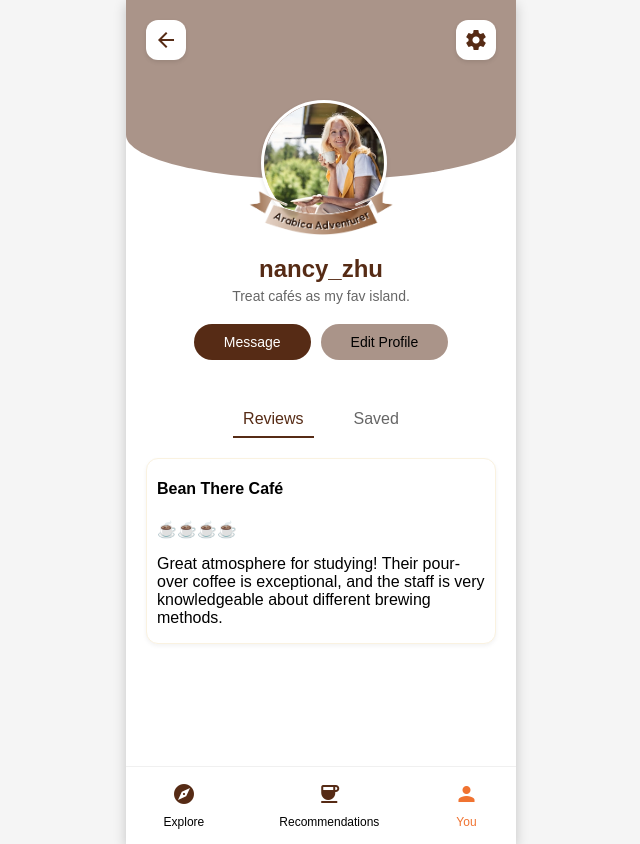
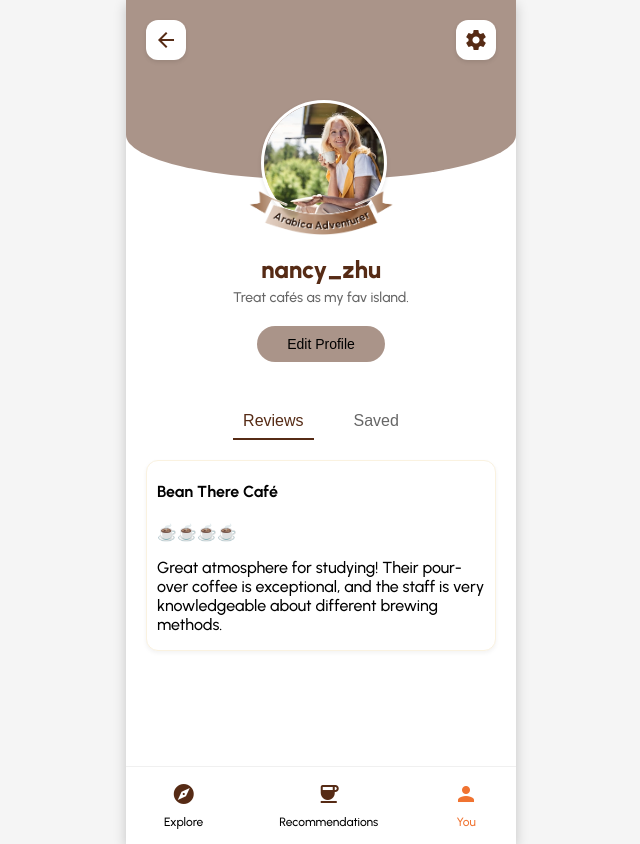
Before and after one commit to lina-sheridanimm/Muse_Coffee_App, a PHP site: page /user-page.php in a window 1280 px wide. Shown: the whole page, without its empty margins (319-959 px from the left). Run offline with PHP 8.4, Linux system fonts and the light colour scheme; a user stored in the database is signed in; data comes from the database, SQL or seed files in the repository.

Commit message:
done connecting! adding review functions now

```diff
--- a/filter/fetch_cafes.php
+++ b/filter/fetch_cafes.php
@@ -34,8 +34,6 @@ $sql = "
     LEFT JOIN cafe_amenities ca ON bc.cafe_id = ca.cafe_id
     GROUP BY bc.cafe_id
 ";
-
-// cant do open/close for the list cuz not all cafes have the hours data :'(
 
 $result = $conn->query($sql);
 
--- a/filter/filter.js
+++ b/filter/filter.js
@@ -62,7 +62,7 @@ function listCafes(filter = null) {
 
                 const cafeName = document.createElement('h2');
                 cafeName.classList.add('cafeName');
-                cafeName.innerHTML = cafe.name;
+                cafeName.innerHTML = `<a href="../profile/cafe_profile.html?id=${cafe.id}">${cafe.name}</a>`;
                 cafeDiv.appendChild(cafeName);
 
                 const cafeRating = document.createElement('span');
@@ -220,7 +220,7 @@ function listCafesMultiple() {
 
                     const cafeName = document.createElement('h2');
                     cafeName.classList.add('cafeName');
-                    cafeName.innerHTML = cafe.name;
+                    cafeName.innerHTML = `<a href="../profile/cafe_profile.html?id=${cafe.id}">${cafe.name}</a>`;
                     cafeDiv.appendChild(cafeName);
 
                     const cafeRating = document.createElement('span');
--- a/profile/cafe-page-api.php
+++ b/profile/cafe-page-api.php
@@ -1,5 +1,7 @@
 <?php
 require_once '../config/db.php';
+
+session_start();
 // Simulated API response
 header('Content-Type: application/json');
 
--- a/profile/css/cafe_profile.css
+++ b/profile/css/cafe_profile.css
@@ -499,7 +499,6 @@ body {
     border-radius: var(--radius-md);
     padding: var(--spacing-md);
     margin-bottom: var(--spacing-md);
-    cursor: pointer;
     transition: transform 0.2s ease;
 }
 
--- a/profile/css/user_profile.css
+++ b/profile/css/user_profile.css
@@ -24,6 +24,7 @@
 
 /* Base styles */
 body {
+    font-family: 'Urbanist', sans-serif;
     margin: 0;
     padding: 0;
     display: flex;
--- a/profile/js/cafe_profile.js
+++ b/profile/js/cafe_profile.js
@@ -260,7 +260,7 @@ class TabSwitcher {
 
             if (data.status === 'success') {
                 const reviewsHTML = data.reviews.map(review => `
-                    <div class="review-card" onclick="window.location.href='user-page.php?id=${review.user_id}'">
+                    <div class="review-card">
                         <div class="review-header">
                             <img src="assets/users/${review.portrait_image}" alt="${review.user_name}" class="reviewer-image">
                             <div class="reviewer-info">
--- a/profile/user-page.php
+++ b/profile/user-page.php
@@ -48,6 +48,10 @@ try {
 <!DOCTYPE html>
 <html lang="en">
 <head>
+    <link rel="preconnect" href="https://fonts.googleapis.com">
+    <link rel="preconnect" href="https://fonts.gstatic.com" crossorigin>
+    <link href="https://fonts.googleapis.com/css2?family=Urbanist:ital,wght@0,100..900;1,100..900&display=swap"
+    rel="stylesheet">
     <link href="https://fonts.googleapis.com/icon?family=Material+Icons" rel="stylesheet">
     <meta charset="UTF-8">
     <meta name="viewport" content="width=device-width, initial-scale=1.0">
@@ -81,7 +85,6 @@ try {
 
             <!-- Action Buttons -->
             <div class="action-buttons">
-                <button class="message-btn <?php echo htmlspecialchars($className); ?>">Message</button>
                 <button class="edit-profile-btn <?php echo htmlspecialchars($className); ?>">Edit Profile</button>
             </div>
         </div>
```
Also changed, not shown: profile/cafe_profile.html (+8 -8 lines).
